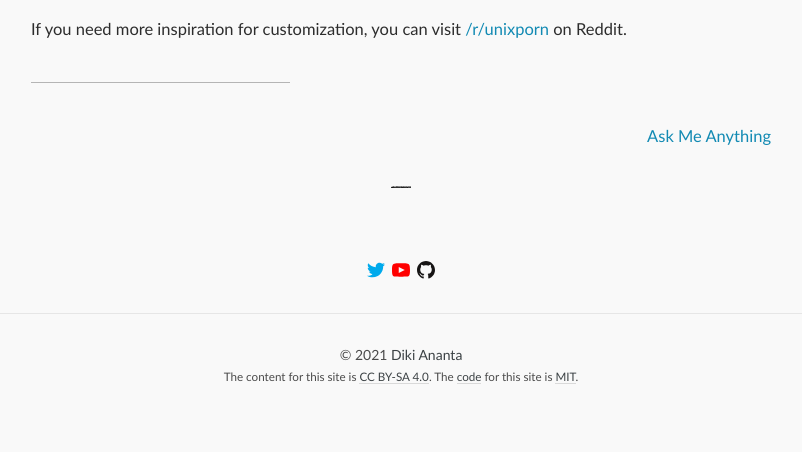
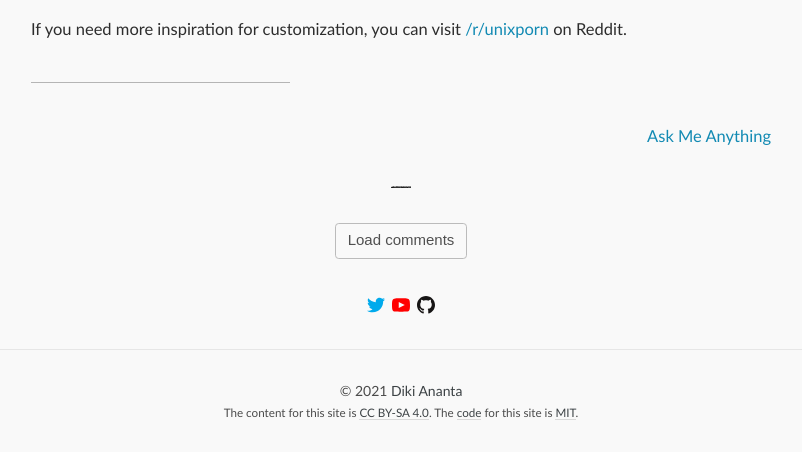
Before and after one commit to dikiaap/blog, a Jekyll site: the page built from _posts/2018-02-18-how-to-customize-and-improve-i3wm.md, in a window 1280 px wide. Shown: the part 3930-4382 px from the top of the page, without its empty margins (239-1041 px from the left). Built offline with Jekyll 4.4.1, drawn with Linux system fonts in a browser that asks for light colours; comment, search, counter and statistics services are not loaded; before the commit the page ends 4346 px from its top, so only the background shows below that.

Commit message:
Add a feature to load comments

```diff
--- a/_includes/disqus_comments.html
+++ b/_includes/disqus_comments.html
@@ -1,13 +1,16 @@
 {% if page.comments %}
   <div class="post-line post-and-comment-separator"></div>
-  <div id="disqus_thread"></div>
+  <div class="text-center" id="disqus_thread">
+    <button id="loadComments">Load comments</button>
+  </div>
   <script>
-    (function() {
+    document.getElementById('loadComments').addEventListener('click', function() {
+      this.style.display = 'none';
       var d = document, s = d.createElement('script');
       s.src = 'https://dikiaapblog.disqus.com/embed.js';
       s.setAttribute('data-timestamp', +new Date());
       (d.head || d.body).appendChild(s);
-    })();
+    });
   </script>
   <noscript>Please enable JavaScript to view the <a href="https://disqus.com/">comments powered by Disqus.</a></noscript>
 {% endif %}
--- a/css/mangan.min.scss
+++ b/css/mangan.min.scss
@@ -225,6 +225,28 @@ a {
   &:hover {
     color: $link-hover-color;
     text-decoration: none;
+  }
+}
+
+/**
+ * Buttons
+ */
+button {
+  padding: 0.375em 0.75em;
+  font-size: 15px;
+  line-height: 1.5;
+  color: #505050;
+  cursor: pointer;
+  background-color: $background-color;
+  border: #bbb 1px solid;
+  border-radius: 0.25em;
+
+  &:hover {
+    border: #5e5e5e 1px solid;
+  }
+
+  &:focus {
+    outline: none;
   }
 }
 
@@ -508,3 +530,10 @@ footer {
     vertical-align: middle;
   }
 }
+
+/**
+ * Text center
+ */
+.text-center {
+  text-align: center;
+}
```
